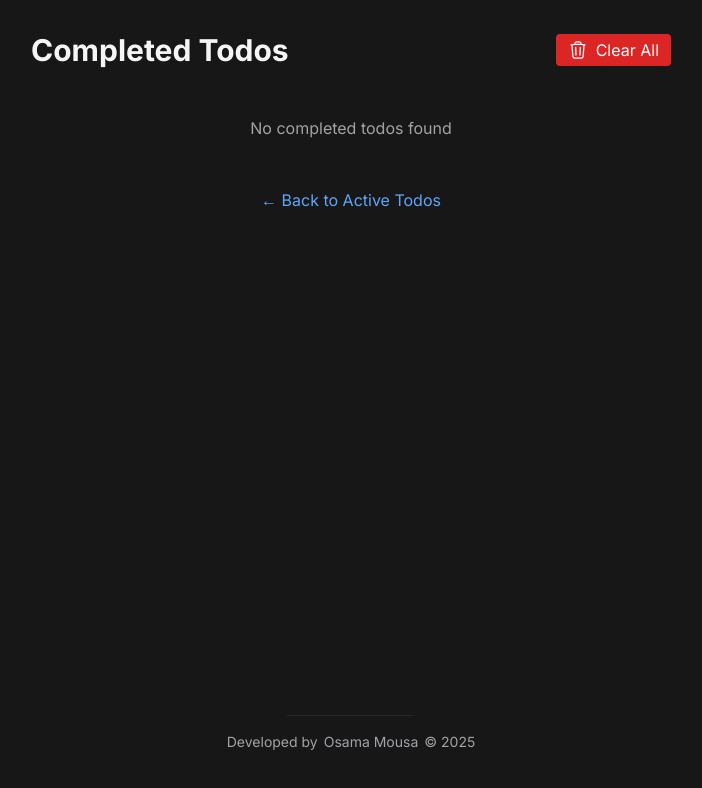
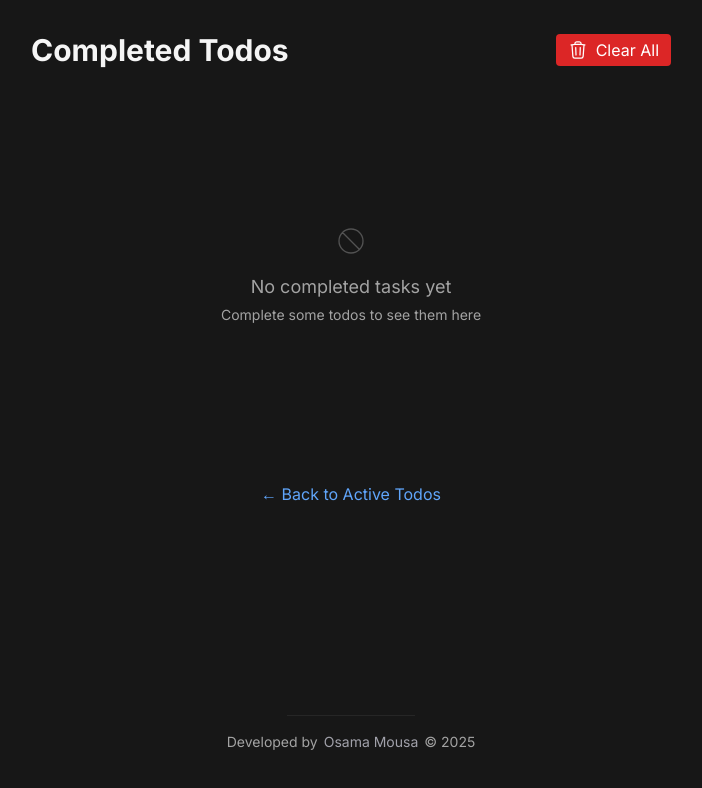
Before and after one commit to osama-mousa/todos, a Next.js app: page /completed in a window 1280 px wide. Shown: the top 788 px of the page, without its empty margins (289-991 px from the left). Built offline with nearby package versions, Linux system fonts and the light colour scheme.

Commit message:
update noFound div

```diff
--- a/src/app/completed/page.jsx
+++ b/src/app/completed/page.jsx
@@ -67,8 +67,27 @@ export default function CompletedPage() {
         ))}
 
         {completedTodos.length === 0 && (
-          <div className="p-4 text-center text-neutral-400 justify-center">
-            No completed todos found
+          <div className="flex items-center justify-center h-[calc(50vh-50px)]">
+            <div className="text-center p-4 text-neutral-400">
+              <svg
+                xmlns="http://www.w3.org/2000/svg"
+                fill="none"
+                viewBox="0 0 24 24"
+                stroke="currentColor"
+                className="h-8 w-8 mx-auto mb-4 text-neutral-600"
+              >
+                <path
+                  strokeLinecap="round"
+                  strokeLinejoin="round"
+                  strokeWidth={1}
+                  d="M18.364 18.364A9 9 0 0 0 5.636 5.636m12.728 12.728A9 9 0 0 1 5.636 5.636m12.728 12.728L5.636 5.636"
+                />
+              </svg>
+              <p className="text-lg">No completed tasks yet</p>
+              <p className="text-sm mt-1">
+                Complete some todos to see them here
+              </p>
+            </div>
           </div>
         )}
       </div>
```
